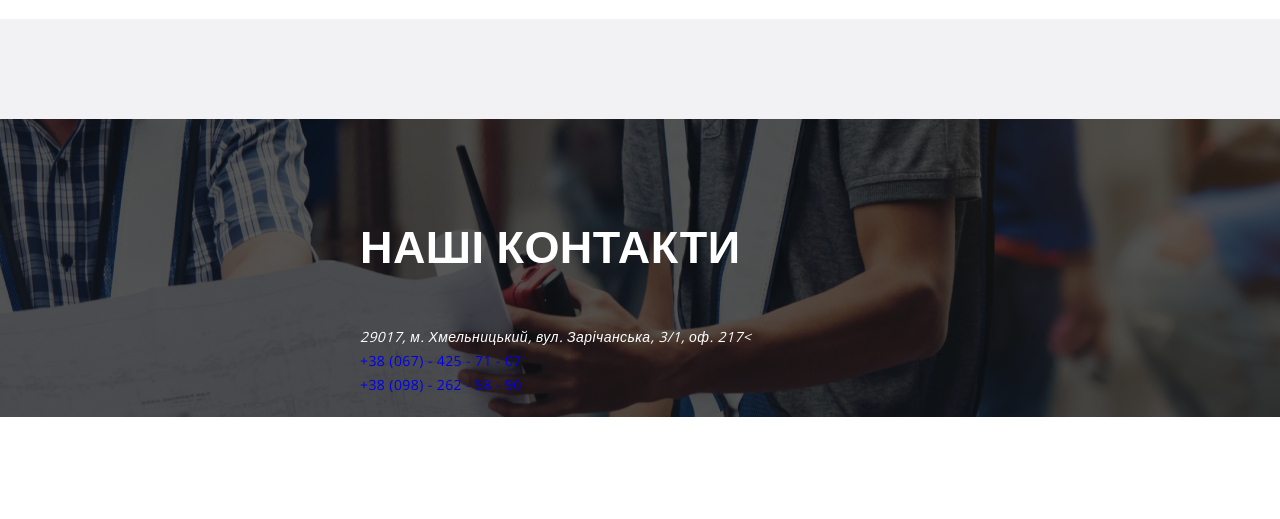
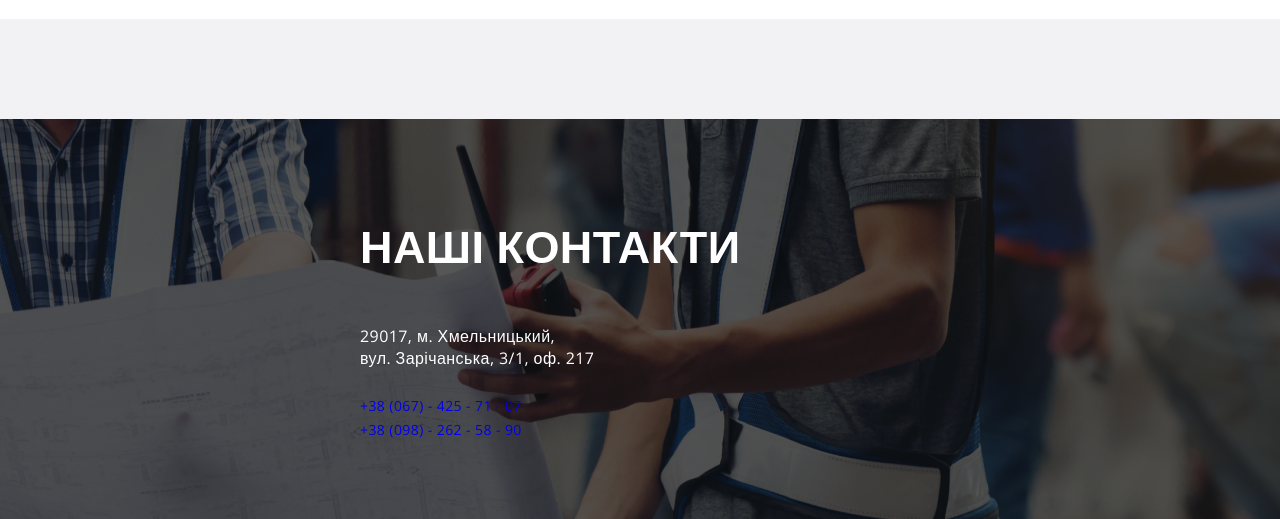
Before and after one commit to IhorRykun/Zahidna-group, a plain HTML site: page index.html in a window 1280 px wide. Shown: the part 4761-5280 px from the top of the page. Before the commit the page ends 5178 px from the top, so only its background shows below. Drawn offline with nearby package versions, Linux system fonts and the light colour scheme.

Commit message:
Добавили відступи для секції адресу

```diff
--- a/index.html
+++ b/index.html
@@ -296,8 +296,8 @@
 <section class="contacts">
     <div class="container-contacts">
 <h2 class="contacts__title">наші контакти</h2>
-<address>
-    29017, м. Хмельницький, вул. Зарічанська, 3/1, оф. 217<
+<address class="contacts__address">
+    29017, м. Хмельницький,<br> вул. Зарічанська, 3/1, оф. 217
 </address>
 <ul class="contacts-telefon__list">
     <li class="contact-telefon__item">
--- a/scss/components/_contacts.scss
+++ b/scss/components/_contacts.scss
@@ -1,6 +1,6 @@
 .contacts {
     padding-top: 100px;
-    padding-bottom: 20px;
+    padding-bottom: 77px;
     background-image: url(../img/contacts/Rectangle.png);
     background-size: cover;
 }
@@ -27,3 +27,14 @@ margin-bottom: 51px;
 .contact-telefon__link {
     text-decoration: none;
 }
+
+.contacts__address {
+    font-style: normal;
+font-weight: 400;
+font-size: 16px;
+line-height: 1.38;
+
+color: #FFFFFF;
+width: 380px;
+margin-bottom: 25px;
+}
```
Also changed, not shown: css/main.css, css/main.min.css, 2 other files.
